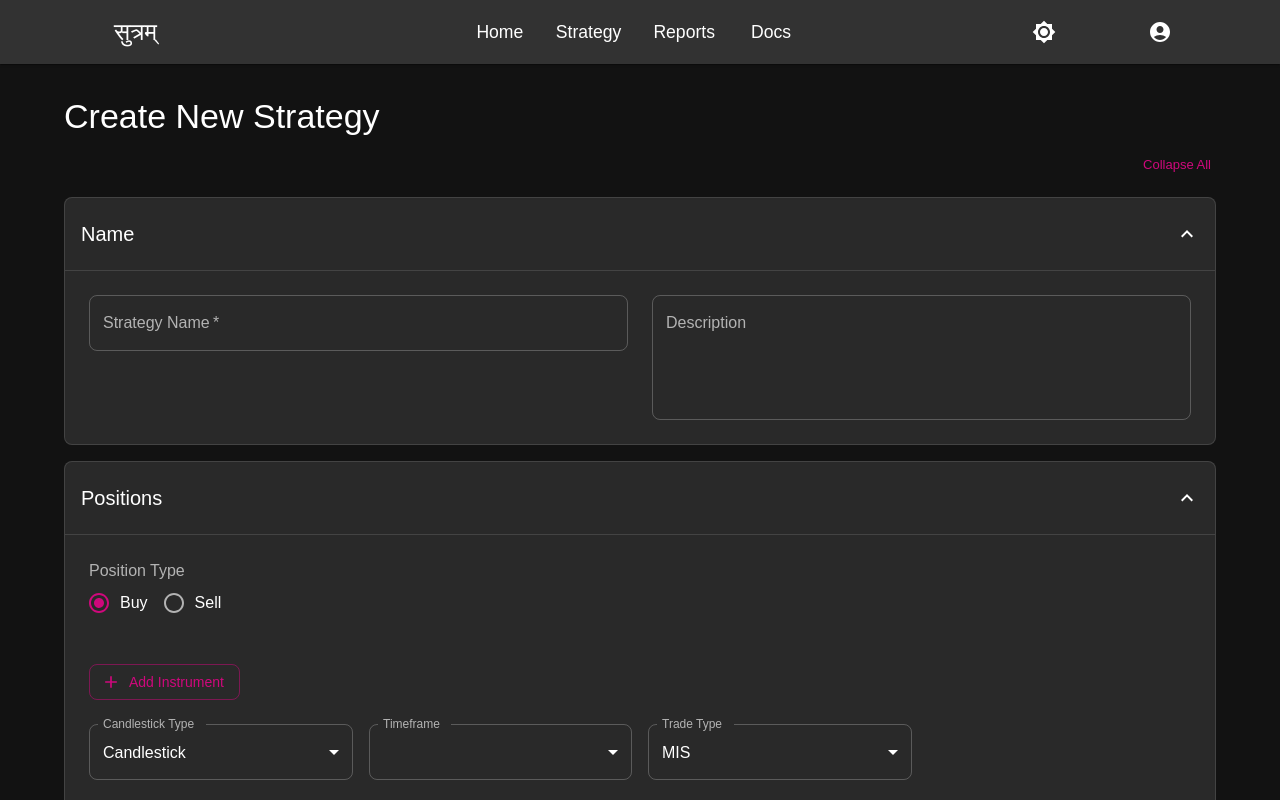
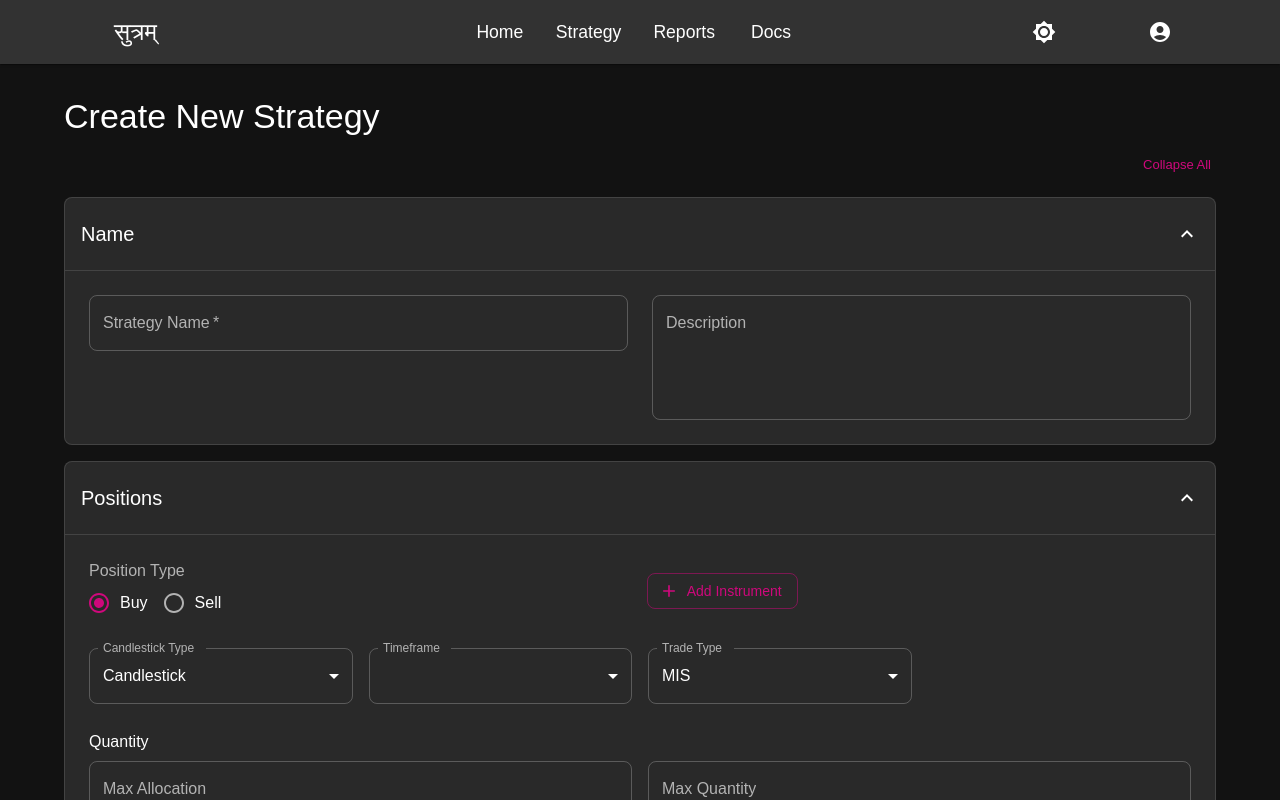
Before and after one commit to AmitSharmamad/mukham, a Next.js app: page /strategy/new in a window 1280 px wide. Both pictures are taken after a click on the button "Expand All". Shown: the top 800 px of the page. Built offline with nearby package versions, Linux system fonts and the light colour scheme.

Commit message:
fixed add instrument alignment

```diff
--- a/src/components/StrategyBuilder/StrategyForm.tsx
+++ b/src/components/StrategyBuilder/StrategyForm.tsx
@@ -74,6 +74,7 @@ interface FormData {
   targetProfit: string;
   targetProfitType: 'ABSOLUTE' | 'PERCENTAGE';
   trailingStopLoss: string;
+  trailingStopLossType: 'ABSOLUTE' | 'PERCENTAGE';
   initialCapital: string;
   entryStartTime: Dayjs | null;
   entryEndTime: Dayjs | null;
@@ -98,6 +99,7 @@ const initialFormData: FormData = {
   targetProfit: '',
   targetProfitType: 'ABSOLUTE',
   trailingStopLoss: '',
+  trailingStopLossType: 'ABSOLUTE',
   initialCapital: '',
   entryStartTime: null,
   entryEndTime: null,
@@ -160,7 +162,7 @@ const convertFormToApiData = (formData: FormData): ApiFormData => {
     stop_loss: parseFloat(formData.stopLoss) || 0,
     stop_loss_type: formData.stopLossType,
     trailing_stop_loss: parseFloat(formData.trailingStopLoss) || 0,
-    trailing_stop_loss_type: formData.stopLossType,
+    trailing_stop_loss_type: formData.trailingStopLossType,
     capital: parseFloat(formData.initialCapital) || 0,
     max_trades: 5, // Default value
     entry_start_time: formData.entryStartTime?.toISOString() || '',
@@ -232,6 +234,7 @@ export const StrategyForm: React.FC<StrategyFormProps> = ({ initialData }) => {
     targetProfit: initialData?.targetProfit || '',
     targetProfitType: initialData?.targetProfitType || 'ABSOLUTE',
     trailingStopLoss: initialData?.trailingStopLoss || '',
+    trailingStopLossType: initialData?.trailingStopLossType || 'ABSOLUTE',
     initialCapital: initialData?.initialCapital || '',
     entryStartTime: initialData?.entryStartTime ? dayjs(initialData.entryStartTime, 'HH:mm') : null,
     entryEndTime: initialData?.entryEndTime ? dayjs(initialData.entryEndTime, 'HH:mm') : null,
@@ -460,6 +463,7 @@ export const StrategyForm: React.FC<StrategyFormProps> = ({ initialData }) => {
       component: (
         <Grid container spacing={3}>
           <Grid item xs={12}>
+            <Box sx={{ display: 'flex', alignItems: 'center', gap: 4 }}>
               <FormControl component="fieldset">
                 <FormLabel component="legend">Position Type</FormLabel>
                 <RadioGroup
@@ -467,15 +471,19 @@ export const StrategyForm: React.FC<StrategyFormProps> = ({ initialData }) => {
                   name="position-type"
                   value={formData.buyOrSell}
                   onChange={(e) => handleChange('buyOrSell')(e.target.value)}
-                sx={{ mb: 2 }}
                 >
                   <FormControlLabel value="buy" control={<Radio />} label="Buy" />
                   <FormControlLabel value="sell" control={<Radio />} label="Sell" />
                 </RadioGroup>
               </FormControl>
-          </Grid>
-          <Grid item xs={12}>
-            <Box display="flex" alignItems="center" gap={2} flexWrap="wrap">
+
+              <Box sx={{
+                display: 'flex',
+                alignItems: 'center',
+                gap: 2,
+                flex: 1,
+                justifyContent: 'center'
+              }}>
                 <Button
                   variant="outlined"
                   startIcon={<Add />}
@@ -483,6 +491,8 @@ export const StrategyForm: React.FC<StrategyFormProps> = ({ initialData }) => {
                 >
                   Add Instrument
                 </Button>
+
+                <Box display="flex" alignItems="center" gap={1} flexWrap="wrap">
                   {selectedInstruments.map((instrument) => (
                     <Chip
                       key={instrument.id}
@@ -494,6 +504,8 @@ export const StrategyForm: React.FC<StrategyFormProps> = ({ initialData }) => {
                       }}
                     />
                   ))}
+                </Box>
+              </Box>
             </Box>
           </Grid>
           <Grid item xs={12}>
@@ -647,13 +659,22 @@ export const StrategyForm: React.FC<StrategyFormProps> = ({ initialData }) => {
               onChange={handleChange('targetProfitType')}
             />
           </Grid>
-          <Grid item xs={12}>
+          <Grid item xs={12} md={6}>
             <TextField
               fullWidth
               label="Trailing Stop Loss"
               type="number"
               value={formData.trailingStopLoss}
               onChange={(e) => handleChange('trailingStopLoss')(e.target.value)}
+            />
+          </Grid>
+          <Grid item xs={12} md={6}>
+            <Select
+              fullWidth
+              label="Trailing Stop Loss Type"
+              options={PROFIT_LOSS_TYPES}
+              value={formData.trailingStopLossType}
+              onChange={handleChange('trailingStopLossType')}
             />
           </Grid>
         </Grid>
@@ -1058,16 +1079,16 @@ export const StrategyForm: React.FC<StrategyFormProps> = ({ initialData }) => {
         </Button>
         <Button
           variant="contained"
+          onClick={handleSave}
+        >
+          Save
+        </Button>
+        <Button
+          variant="contained"
           onClick={handleBacktest}
           disabled={isBacktesting}
         >
           {isBacktesting ? <CircularProgress size={24} /> : 'Backtest'}
-        </Button>
-        <Button
-          variant="contained"
-          onClick={handleSave}
-        >
-          Save Strategy
         </Button>
       </Box>
 
```
Lines whose indentation alone changed are shown as unchanged.
